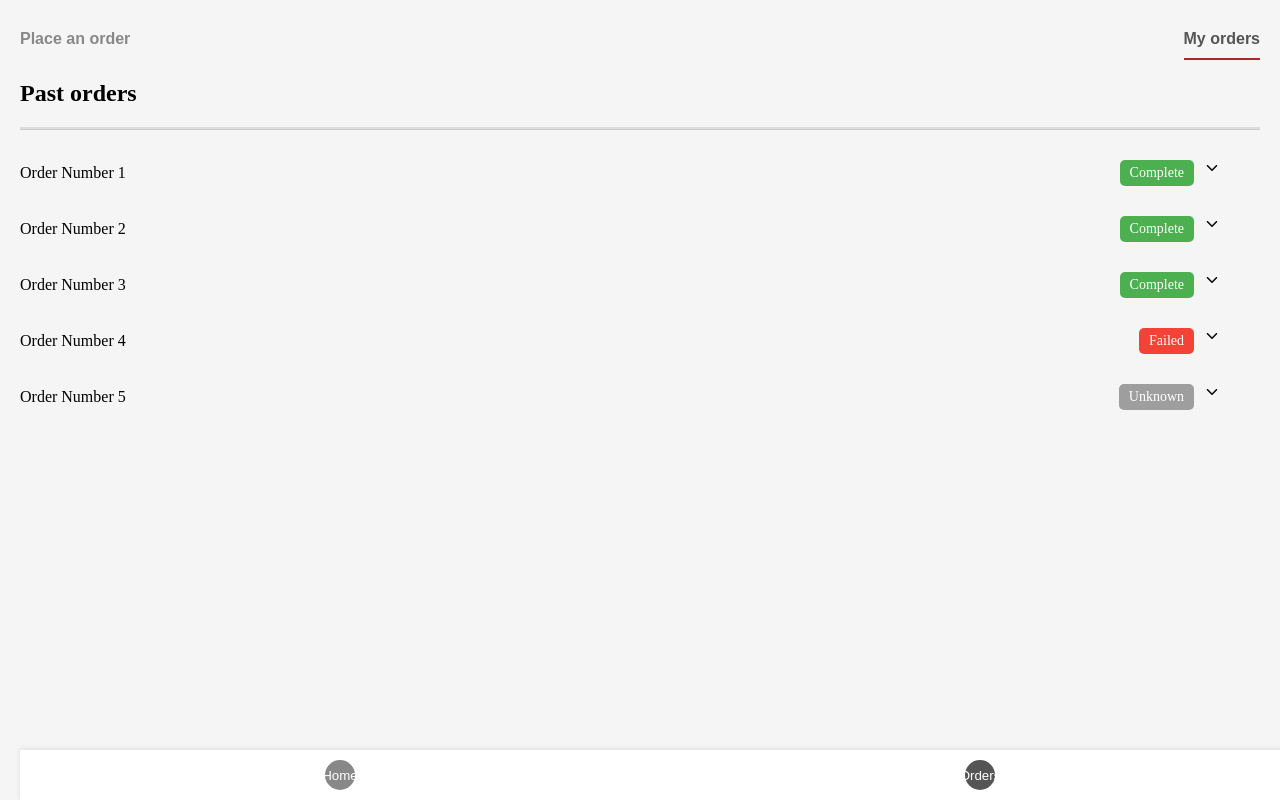
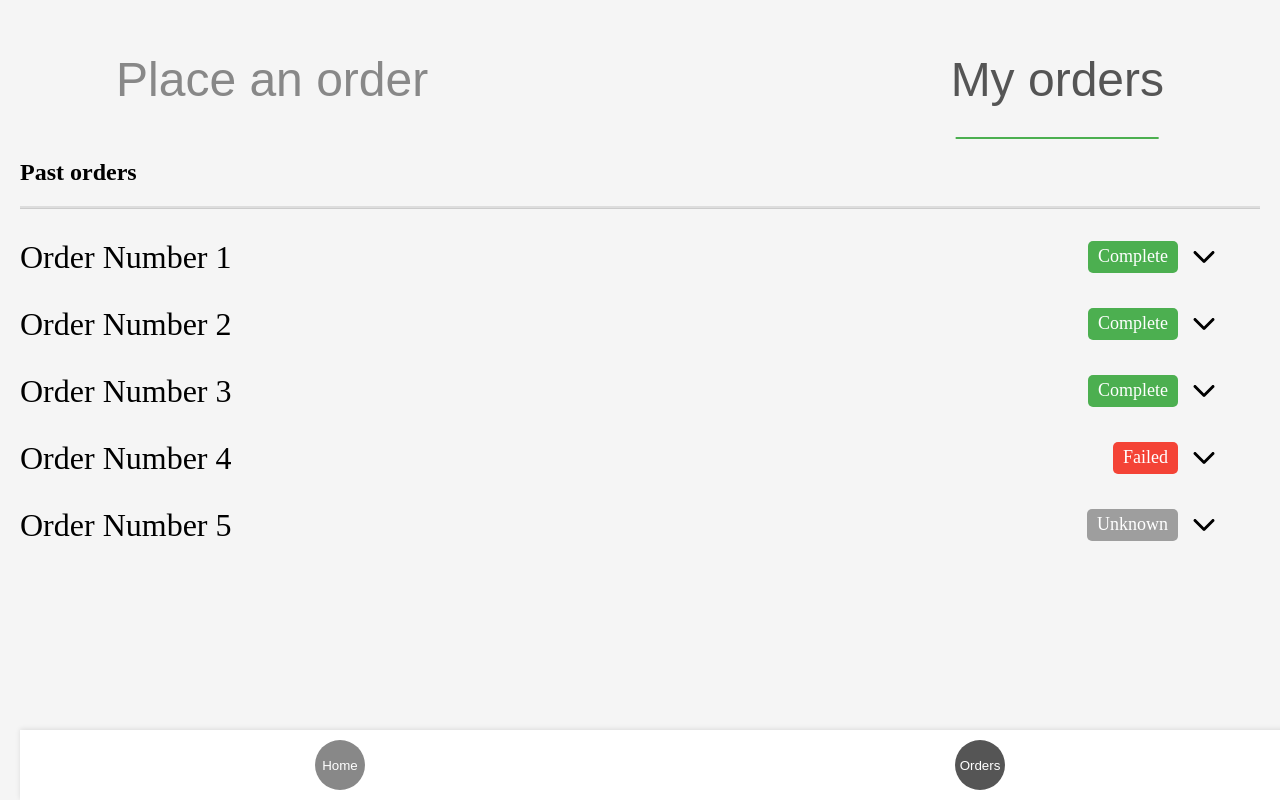
Before and after one commit to Duane-BBD/BBD-coffee-application, a React (Create React App) app in the folder react/: page /my-order in a window 1280 px wide. Built offline with nearby package versions, Linux system fonts and the light colour scheme.

Commit message:
fixed for combined orderes css

```diff
--- a/react/src/ui/user/components/CombinedOrders.js
+++ b/react/src/ui/user/components/CombinedOrders.js
@@ -1,4 +1,3 @@
-// src/components/CombinedOrders.js
 import React from 'react';
 import PropTypes from 'prop-types';
 import Header from '../components/OrdersHeader';
--- a/react/src/ui/user/static/CombinedOrders.css
+++ b/react/src/ui/user/static/CombinedOrders.css
@@ -8,27 +8,43 @@ header {
   margin-bottom: 20px;
 }
 
+.order-header {
+  display: flex;
+  width: 100%;
+  justify-content: space-between;
+}
+
 .tab {
-  flex: 1;
-  padding: 10px 0;
+  position: relative;
+  padding: 10px 2rem;
   text-align: center;
   background: none;
   border: none;
-  font-size: 1rem;
-  font-weight: 600;
+  font-size: 16px;
   color: #888;
-  border-bottom: 2px solid transparent;
   cursor: pointer;
-  transition: border-bottom 0.3s ease;
+  transition: color 0.3s ease;
 }
 
-.tab:hover {
-  border-bottom: 2px solid brown;
+.tab::before {
+  content: '';
+  position: absolute;
+  bottom: 0;
+  left: 50%;
+  transform: translateX(-50%);
+  width: 0;
+  height: 2px;
+  background-color: #4caf50;
+  transition: width 0.3s ease;
+}
+
+.tab:hover::before,
+.tab.active::before {
+  width: 50%;
 }
 
 .tab.active {
   color: #555;
-  border-bottom: 2px solid brown;
 }
 
 section {
@@ -91,7 +107,7 @@ footer {
   cursor: pointer;
   padding: 10px 0;
   position: relative;
-  padding-right: 40px; /* Space for the icon */
+  padding-right: 40px;
 }
 
 .order-item summary::-webkit-details-marker {
@@ -142,3 +158,48 @@ hr {
   margin-bottom: 20px;
   border-top: 2px solid #ddd;
 }
+
+.order-header {
+  padding-left: 2rem;
+  padding-right: 2rem;
+}
+
+@media (min-width: 768px) {
+  .tab {
+    font-size: 2rem;
+    padding: 1rem 4rem;
+  }
+
+  .nav-button {
+    width: 40px;
+    height: 40px;
+  }
+
+  .order-item summary {
+    font-size: 1.5rem;
+  }
+
+  .status {
+    font-size: 16px;
+  }
+}
+
+@media (min-width: 1024px) {
+  .tab {
+    font-size: 3rem;
+    padding: 2rem 6rem;
+  }
+
+  .order-item summary {
+    font-size: 2rem;
+  }
+
+  .nav-button {
+    width: 50px;
+    height: 50px;
+  }
+
+  .status {
+    font-size: 18px;
+  }
+}
```
